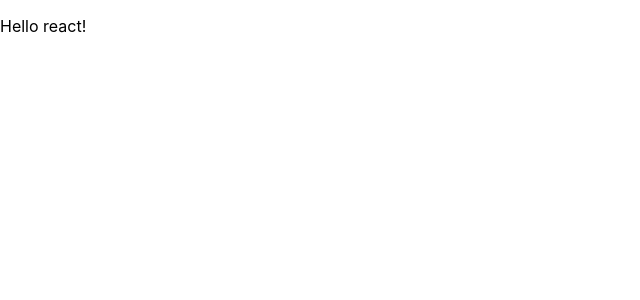
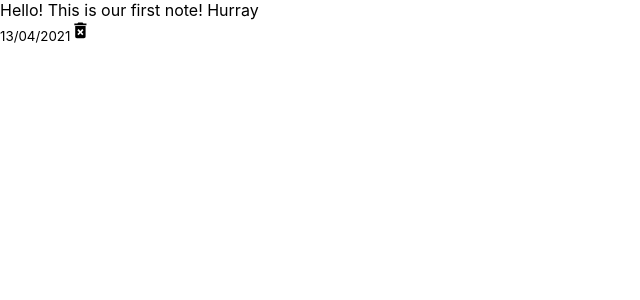
Before and after one commit to cfads/react-notes-app, a React (Create React App) app: page / in a window 1280 px wide. Shown: the top 300 px of the page, without its empty margins (0-640 px from the left). Built offline with nearby package versions, Linux system fonts and the light colour scheme.

Commit message:
Notes list component

```diff
--- a/src/App.js
+++ b/src/App.js
@@ -1,5 +1,9 @@
+import NotesList from "./components/NotesList";
+
 const App = () => {
-  return (<p>Hello react!</p>)
+  return <div className="container">
+    <NotesList/>
+  </div>
 }
 
 export default App;
--- /dev/null
+++ b/src/components/Note.js
@@ -0,0 +1,16 @@
+import { MdDeleteForever } from 'react-icons/md';
+
+const Note = () => {
+    return (
+        <div className="note">
+            <span>Hello! This is our first note! Hurray</span>
+
+            <div className="note-footer">
+                <small>13/04/2021</small>
+                <MdDeleteForever className='delete-icon' size='1.3em'/>
+            </div>
+        </div>
+    )
+}
+
+export default Note;
--- /dev/null
+++ b/src/components/NotesList.js
@@ -0,0 +1,11 @@
+import Note from "./Note";
+
+const NotesList = () =>{
+    return(
+        <div className="notes-list">
+            <Note />
+        </div>
+    )
+}
+
+export default NotesList;
```
